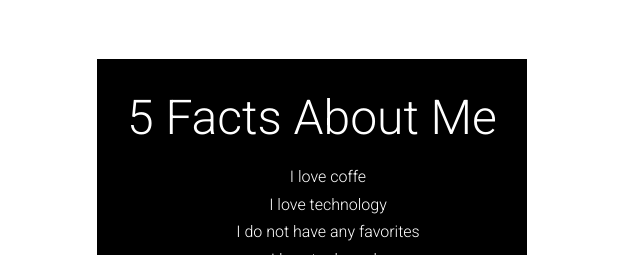
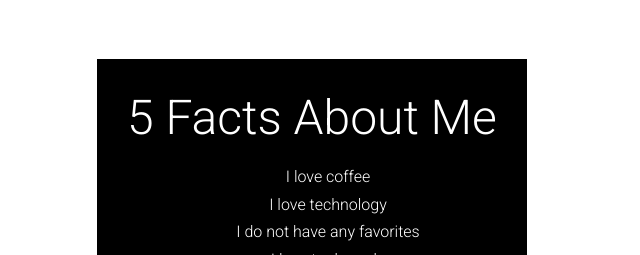
Before and after one commit to maximfedoretswebdev/maximfedorets, a plain HTML site: page index.html in a window 1280 px wide. Shown: the part 1360-1615 px from the top of the page, 640-1280 px from the left. Drawn offline with nearby package versions, Linux system fonts and the light colour scheme.

Commit message:
Add files via upload

```diff
--- a/index.html
+++ b/index.html
@@ -88,7 +88,7 @@
         <h1> 5 Facts About Me</h1>
 
         <ul>
-          <li>I love coffe</li>
+          <li>I love coffee</li>
           <li>I love technology</li>
           <li>I do not have any favorites</li>
           <li>I love to do code</li>
```
